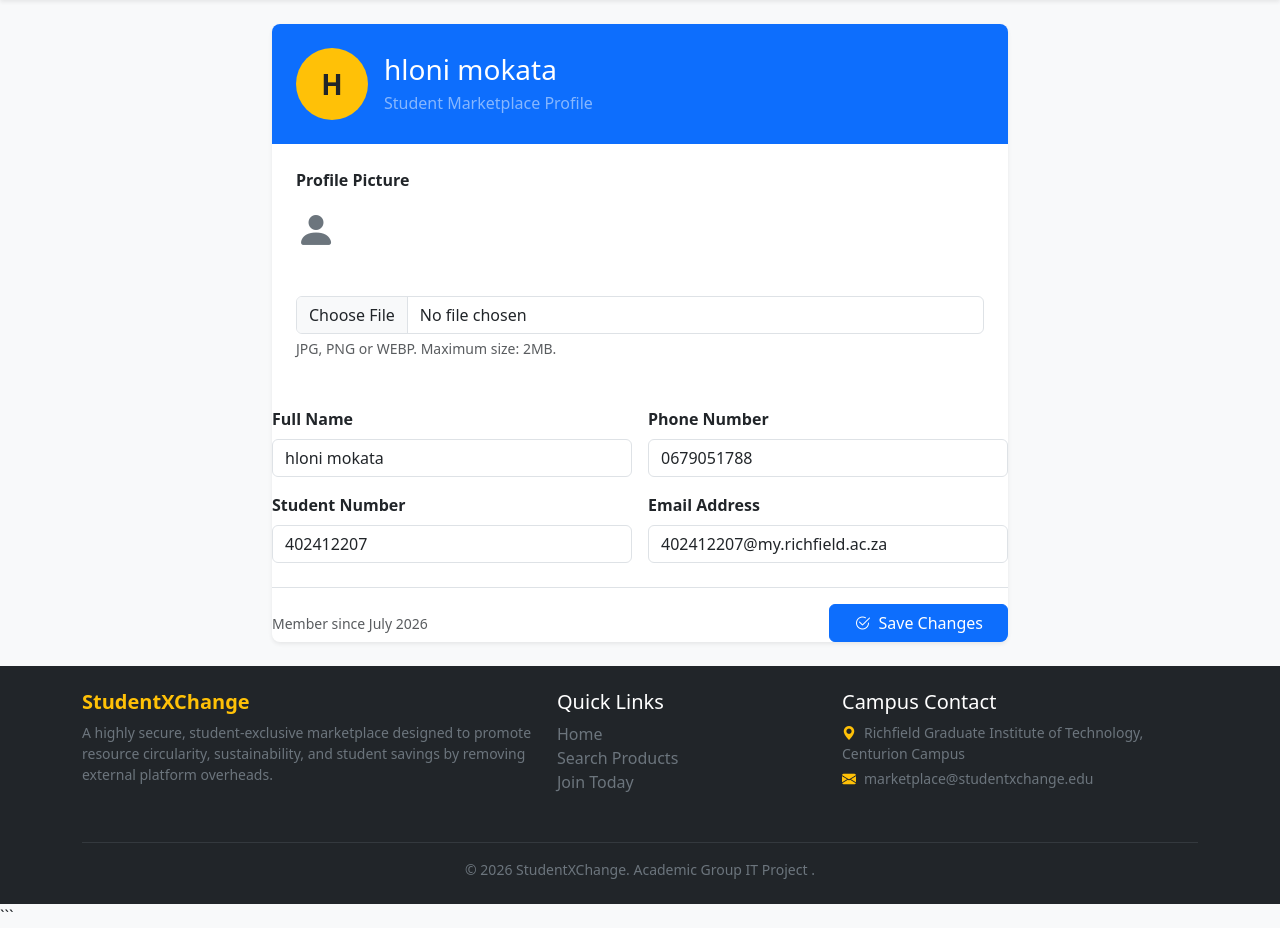
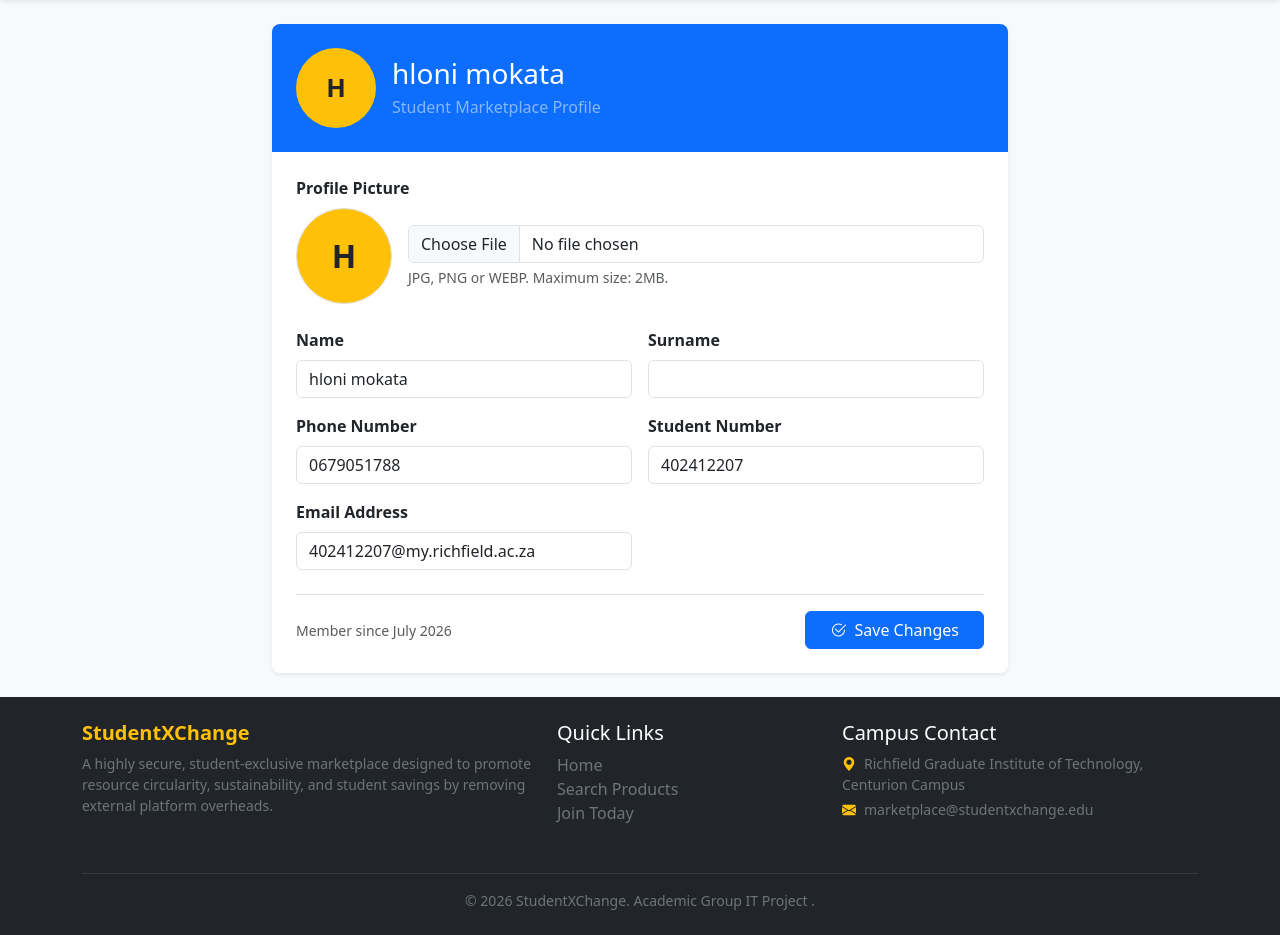
Before and after one commit to mpho580/StudentXChange, a PHP site: page /profile.php in a window 1280 px wide. Shown: the part 80-1015 px from the top of the page. Before the commit the page ends 992 px from the top, so only its background shows below. Run offline with PHP 8.4, Linux system fonts and the light colour scheme; a user stored in the database is signed in; data comes from the database, SQL or seed files in the repository.

Commit message:
Add surname field to profile update functionality
Updated profile.php to include surname field and handle it in profile updates. Improved error handling and ensured proper CSRF validation.

````diff
--- a/student_marketplace/public/profile.php
+++ b/student_marketplace/public/profile.php
@@ -20,72 +20,40 @@ if ($_SERVER['REQUEST_METHOD'] === 'POST') {
         die('CSRF Security Validation Failed.');
     }
 
-    $name = sanitizeInput($_POST['name'] ?? '');
-    $phone = sanitizeInput($_POST['phone'] ?? '');
+    $name    = sanitizeInput($_POST['name'] ?? '');
+    $surname = sanitizeInput($_POST['surname'] ?? '');   // fixed
+    $phone   = sanitizeInput($_POST['phone'] ?? '');
 
-    if ($name === '') {
-
-        $error = 'Your name is required.';
-
+    if ($name === '' || $surname === '') {
+        $error = 'Your name and surname are required.';
     } else {
-
         $newFilename = null;
 
-        if (
-            isset($_FILES['profile_picture']) &&
-            $_FILES['profile_picture']['error'] !== UPLOAD_ERR_NO_FILE
-        ) {
-
+        if (isset($_FILES['profile_picture']) && $_FILES['profile_picture']['error'] !== UPLOAD_ERR_NO_FILE) {
             $file = $_FILES['profile_picture'];
 
-            // Check upload error
             if ($file['error'] !== UPLOAD_ERR_OK) {
-
                 $error = "There was a problem uploading the profile picture.";
-
-            // Check file size
             } elseif ($file['size'] > 2 * 1024 * 1024) {
-
                 $error = "Profile picture must be smaller than 2MB.";
-
             } else {
-
-                // Allowed file extensions
-                $allowedExt = ['jpg', 'jpeg', 'png', 'webp'];
-
-                $ext = strtolower(
-                    pathinfo($file['name'], PATHINFO_EXTENSION)
-                );
-
-                // Check if the file is actually an image
+                $allowedExt   = ['jpg', 'jpeg', 'png', 'webp'];
+                $allowedMimes = ['image/jpeg', 'image/png', 'image/webp'];
+                $ext = strtolower(pathinfo($file['name'], PATHINFO_EXTENSION));
                 $imageInfo = @getimagesize($file['tmp_name']);
 
-                // Allowed MIME types
-                $allowedMimes = ['image/jpeg','image/png','image/webp' ];
-
-                if ( !in_array($ext, $allowedExt) ||$imageInfo === false ||
-                    !in_array($imageInfo['mime'], $allowedMimes)
-                ){
+                if (!in_array($ext, $allowedExt) || $imageInfo === false || !in_array($imageInfo['mime'], $allowedMimes)) {
                     $error = "Only genuine JPG, PNG or WEBP images are allowed.";
                 } else {
-
                     $uploadDir = __DIR__ . '/../assets/uploads/';
-
                     if (!is_dir($uploadDir)) {
                         mkdir($uploadDir, 0755, true);
                     }
 
-                    $newFilename ='avatar_' .$userId .'_' .bin2hex(random_bytes(6)) .'.' .$ext;
+                    $newFilename = 'avatar_' . $userId . '_' . bin2hex(random_bytes(6)) . '.' . $ext;
 
-                    if (
-                        !move_uploaded_file(
-                            $file['tmp_name'],
-                            $uploadDir . $newFilename
-                        )
-                    ) {
-
-                        $error ="Could not save the uploaded file. " .
-                        "Please check that assets/uploads/ is writable.";
+                    if (!move_uploaded_file($file['tmp_name'], $uploadDir . $newFilename)) {
+                        $error = "Could not save the uploaded file. Please check that assets/uploads/ is writable.";
                         $newFilename = null;
                     }
                 }
@@ -93,86 +61,53 @@ if ($_SERVER['REQUEST_METHOD'] === 'POST') {
         }
 
         if (empty($error)) {
-
             if ($newFilename) {
-
-                $picturePath ='../assets/uploads/' . $newFilename;
+                $picturePath = '../assets/uploads/' . $newFilename;
 
                 $stmt = $conn->prepare(
-                    'UPDATE users
-                     SET name = ?, phone = ?, profile_picture = ?
-                     WHERE id = ?'
+                    'UPDATE users SET name = ?, surname = ?, phone = ?, profile_picture = ? WHERE id = ?'
                 );
-
-                $stmt->bind_param('sssi',$name,$phone, $picturePath, $userId );
-
+                $stmt->bind_param('ssssi', $name, $surname, $phone, $picturePath, $userId);
             } else {
-                // No new picture selected
                 $stmt = $conn->prepare(
-                    'UPDATE users
-                     SET name = ?, phone = ?
-                     WHERE id = ?'
+                    'UPDATE users SET name = ?, surname = ?, phone = ? WHERE id = ?'
                 );
-
-                $stmt->bind_param(
-                    'ssi',
-                    $name,
-                    $phone,
-                    $userId
-                );
+                $stmt->bind_param('sssi', $name, $surname, $phone, $userId);
             }
 
             if ($stmt->execute()) {
+                $_SESSION['name']    = $name;
+                $_SESSION['surname'] = $surname;   // fixed
 
-                $_SESSION['name'] = $name;
-
-                setFlashMessage(
-                    'Your profile was updated successfully.',
-                    'success'
-                );
-
+                setFlashMessage('Your profile was updated successfully.', 'success');
                 $stmt->close();
                 redirect('/student_marketplace/public/profile.php');
-
             } else {
-
-                $error ='We could not update your profile. Please try again.';
+                $error = 'We could not update your profile. Please try again.';
                 $stmt->close();
             }
         }
     }
 }
 
+// Load current user data
 $stmt = $conn->prepare(
-    'SELECT name,
-            email,
-            student_number,
-            phone,
-            profile_picture,
-            created_at
-     FROM users
-     WHERE id = ?'
+    'SELECT name, surname, email, student_number, phone, profile_picture, created_at
+     FROM users WHERE id = ?'
 );
-
 $stmt->bind_param('i', $userId);
 $stmt->execute();
-
 $user = $stmt->get_result()->fetch_assoc();
-
 $stmt->close();
 
 $avatarPath = $user['profile_picture'] ?? '';
-
-$avatarExists =
-    !empty($avatarPath) &&
-    file_exists(__DIR__ . '/' . $avatarPath);
-
+$avatarExists = !empty($avatarPath) && file_exists(__DIR__ . '/' . $avatarPath);
 $initials = strtoupper(
-    substr($user['name'], 0, 1)
+    substr($user['name'] ?? '', 0, 1) .
+    substr($user['surname'] ?? '', 0, 1)
 );
 
 $csrfToken = generateCsrfToken();
-
 include __DIR__ . '/header.php';
 ?>
 
@@ -180,39 +115,25 @@ include __DIR__ . '/header.php';
 <div class="row justify-content-center">
     <div class="col-lg-8">
         <div class="card border-0 shadow-sm rounded-3 overflow-hidden">
+
             <div class="bg-primary text-white p-4">
                 <div class="d-flex align-items-center gap-3">
+                    <div class="rounded-circle overflow-hidden flex-shrink-0 d-flex align-items-center justify-content-center bg-warning text-dark fw-bold"
+                         style="width:80px; height:80px; font-size:1.6rem;">
                         <?php if ($avatarExists): ?>
-                        <img
-                            src="<?= htmlspecialchars($avatarPath) ?>"
+                            <img src="<?= htmlspecialchars($avatarPath) ?>"
                                  alt="Profile picture"
-                            class="rounded-circle object-fit-cover"
-                            style="width:72px; height:72px;"
-                        >
+                                 class="w-100 h-100 object-fit-cover">
                         <?php else: ?>
-                        <div
-                            class="rounded-circle bg-warning text-dark fw-bold fs-3 d-flex align-items-center justify-content-center"
-                            style="width:72px; height:72px;"
-                        >
                             <?= htmlspecialchars($initials) ?>
+                        <?php endif; ?>
                     </div>
 
-                    <?php endif; ?>
-
                     <div>
-
-                        <h2 class="h3 mb-1">
-                            <?= htmlspecialchars($user['name']) ?>
-                        </h2>
-
-                        <p class="mb-0 text-white-50">
-                            Student Marketplace Profile
-                        </p>
-
+                        <h2 class="h3 mb-1"><?= htmlspecialchars(trim($user['name'] . ' ' . $user['surname'])) ?></h2>
+                        <p class="mb-0 text-white-50">Student Marketplace Profile</p>
                     </div>
-
                 </div>
-
             </div>
 
             <div class="card-body p-4">
@@ -222,58 +143,22 @@ include __DIR__ . '/header.php';
                     </div>
                 <?php endif; ?>
 
-                <form
-                    method="POST"
-                    enctype="multipart/form-data"
-                >
-                    <input
-                        type="hidden"
-                        name="csrf_token"
-                        value="<?= htmlspecialchars($csrfToken) ?>"
-                    >
+                <form method="POST" enctype="multipart/form-data">
+                    <input type="hidden" name="csrf_token" value="<?= htmlspecialchars($csrfToken) ?>">
 
                     <div class="mb-4">
-
-                        <label
-                            for="profile_picture"
-                            class="form-label fw-semibold"
-                        >
-                            Profile Picture
-                        </label>
-
-
+                        <label for="profile_picture" class="form-label fw-semibold">Profile Picture</label>
                         <div class="d-flex align-items-center gap-3">
-
-
-                            <?php if ($avatarExists): ?>
-
-                                <img
-                                    src="<?= htmlspecialchars($avatarPath) ?>"
-                                    alt="Current profile picture"
-                                    class="rounded-circle border object-fit-cover"
-                                    style="width:96px; height:96px;"
-                                >
-
+                            <div class="rounded-circle overflow-hidden flex-shrink-0 d-flex align-items-center justify-content-center bg-warning text-dark fw-bold border"
+                                 style="width:96px; height:96px; font-size:2rem;">
+                                <?php if ($avatarExists): ?> alt="Current profile picture" class="w-100 h-100 object-fit-cover">
                                 <?php else: ?>
-
-                                <divclass="rounded-circle border bg-light d-flex align-items-center justify-content-center"
-                                    style="width:96px; height:96px;"
-                                >
-                                    <i
-                                        class="bi bi-person-fill text-secondary"
-                                        style="font-size:2.5rem;"
-                                    ></i>
-
+                                    <?= htmlspecialchars($initials) ?>
+                                <?php endif; ?>
                             </div>
 
-                            <?php endif; ?>
-
                             <div class="flex-grow-1">
-
-                                <input type="file" class="form-control" id="profile_picture"
-                                    name="profile_picture"
-                                    accept=".jpg,.jpeg,.png,.webp"
-                                >
+                                <input type="file" class="form-control" id="profile_picture" name="profile_picture" accept=".jpg,.jpeg,.png,.webp">
                                 <div class="form-text">
                                     JPG, PNG or WEBP. Maximum size: 2MB.
                                 </div>
@@ -283,66 +168,40 @@ include __DIR__ . '/header.php';
 
                     <div class="row g-3">
                         <div class="col-md-6">
-                            <label for="name" class="form-label fw-semibold">
-                                Full Name
-                            </label>
-
+                            <label for="name" class="form-label fw-semibold">Name</label>
                             <input type="text" class="form-control" id="name"
-                                name="name" value="<?= htmlspecialchars($user['name']) ?>"required>
-                        </div>
-                        <div class="col-md-6">
-                            <label
-                                for="phone"class="form-label fw-semibold" >
-                                Phone Number
-                            </label>
-
-                            <input
-                                type="tel"
-                                class="form-control"
-                                id="phone"
-                                name="phone"
-                                value="<?= htmlspecialchars($user['phone'] ?? '') ?>"
-                                placeholder="e.g. 071 234 5678" >
+                                   name="name" value="<?= htmlspecialchars($user['name']) ?>" required>
                         </div>
 
                         <div class="col-md-6">
-                            <label class="form-label fw-semibold">
-                                Student Number
-                            </label>
-
-                            <input
-                                type="text"
-                                class="form-control"
-                                value="<?= htmlspecialchars($user['student_number']) ?>"
-                                readonly>
-
+                            <label for="surname" class="form-label fw-semibold">Surname</label>
+                            <input type="text" class="form-control" id="surname"
+                                   name="surname" value="<?= htmlspecialchars($user['surname'] ?? '') ?>" required>
                         </div>
 
                         <div class="col-md-6">
-
-                            <label class="form-label fw-semibold">
-                                Email Address
-                            </label>
-
-                            <input
-                                type="email"
-                                class="form-control"
-                                value="<?= htmlspecialchars($user['email']) ?>"
-                                readonly >
-
+                            <label for="phone" class="form-label fw-semibold">Phone Number</label>
+                            <input type="tel" class="form-control" id="phone" name="phone"
+                                   value="<?= htmlspecialchars($user['phone'] ?? '') ?>"
+                                   placeholder="e.g. 071 234 5678">
                         </div>
 
+                        <div class="col-md-6">
+                            <label class="form-label fw-semibold">Student Number</label>
+                            <input type="text" class="form-control"
+                                   value="<?= htmlspecialchars($user['student_number']) ?>" readonly>
+                        </div>
+
+                        <div class="col-md-6">
+                            <label class="form-label fw-semibold">Email Address</label>
+                            <input type="email" class="form-control"
+                                   value="<?= htmlspecialchars($user['email']) ?>" readonly>
+                        </div>
                     </div>
 
                     <div class="border-top mt-4 pt-3 d-flex justify-content-between align-items-center">
-
                         <small class="text-muted">
-                            Member since
-                            <?= date(
-                                'F Y',
-                                strtotime($user['created_at'])
-                            ) ?>
-
+                            Member since <?= date('F Y', strtotime($user['created_at'])) ?>
                         </small>
 
                         <button type="submit" class="btn btn-primary px-4">
@@ -356,4 +215,3 @@ include __DIR__ . '/header.php';
     </div>
 </div>
 <?php include __DIR__ . '/footer.php'; ?>
-```
````
Lines whose indentation alone changed are shown as unchanged.
